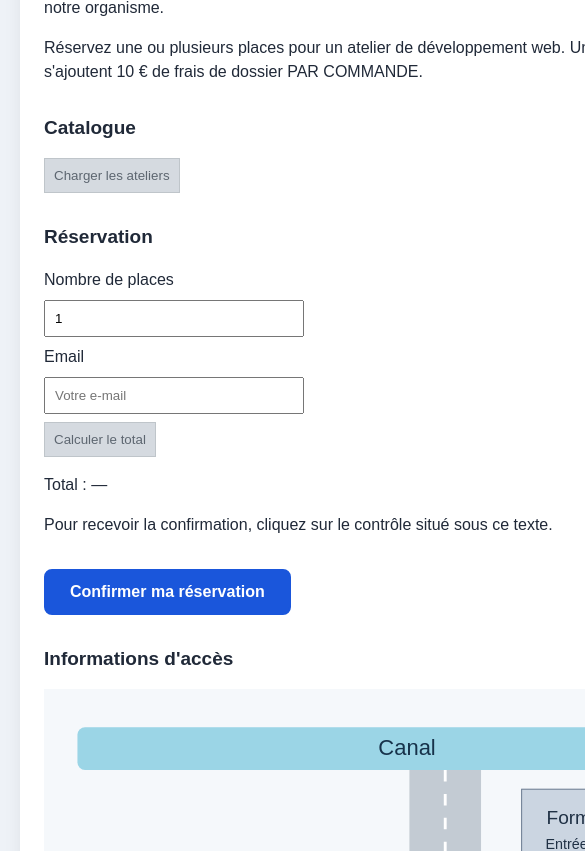
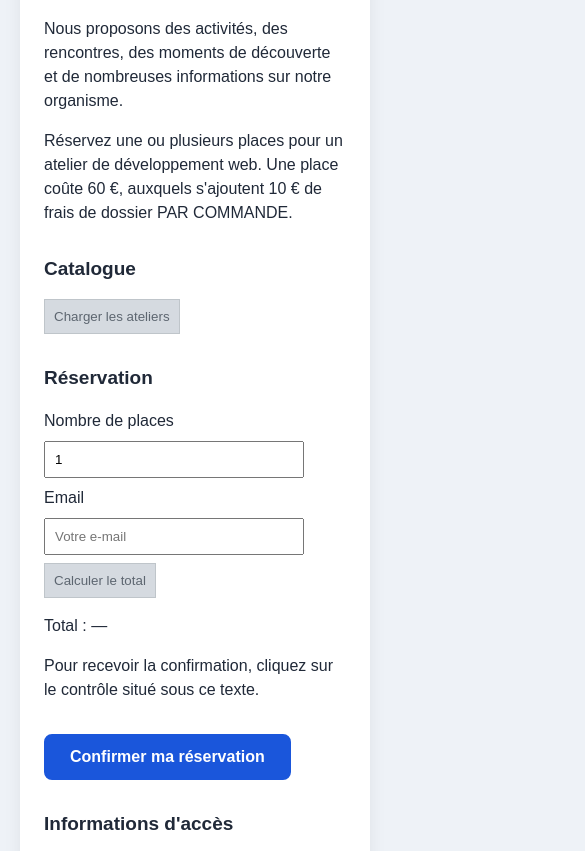
Before and after one commit to thierrybwuzure/FormaLab, a plain HTML site: page mda-examen-pratique/index.html in a window 390 px wide. Shown: the part 376-1227 px from the top of the page, 585 px wide, since content can reach past the window. Drawn offline with Linux system fonts and the light colour scheme.

Commit message:
Debug : corrige le débordement horizontal sur mobile (.card en max-width)

```diff
--- a/mda-examen-pratique/style.css
+++ b/mda-examen-pratique/style.css
@@ -21,7 +21,7 @@ body {
 }
 
 .card {
-    width: 860px;
+    max-width: 860px;
     margin: 30px auto;
     padding: 24px;
     background: #fff;
```
